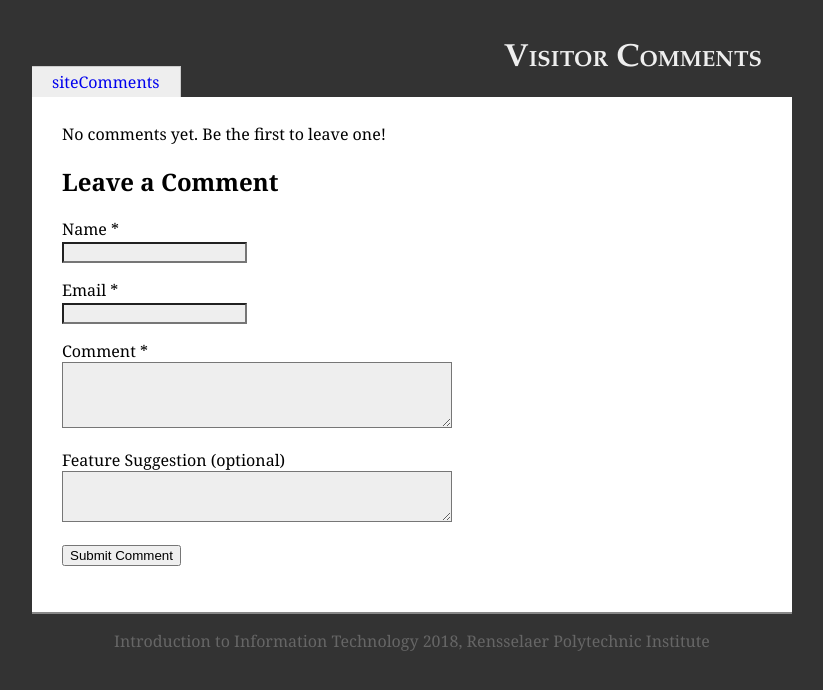
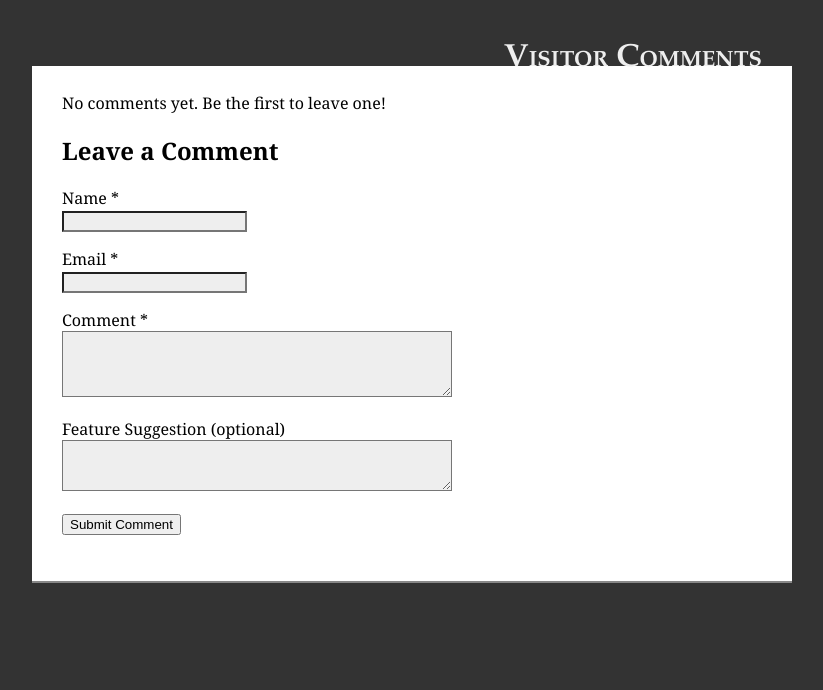
Before and after one commit to LoganGuild/itws1100-guildl, a PHP site: page /commentSubs/commentsubs.php in a window 1280 px wide. Shown: the top 690 px of the page, without its empty margins (228-1051 px from the left). Run offline with PHP 8.4, Linux system fonts and the light colour scheme; data that the repository does not hold is empty.

Commit message:
removed unnessecary footer and array value

```diff
--- a/commentSubs/includes/foot.inc.php
+++ b/commentSubs/includes/foot.inc.php
@@ -1,7 +1,6 @@
 
     </div>
     <div id="footer">
-      Introduction to Information Technology 2018, Rensselaer Polytechnic Institute
     </div>
   </body>
 </html>
--- a/commentSubs/includes/functions.inc.php
+++ b/commentSubs/includes/functions.inc.php
@@ -3,7 +3,6 @@
 function buildMenu() {
   // create an array of URLs and labels
 	$menu = array(
-		'comments' => 'siteComments'
 
 	);
 	// construct the menu, setting the current menu item 'selected' if
```
